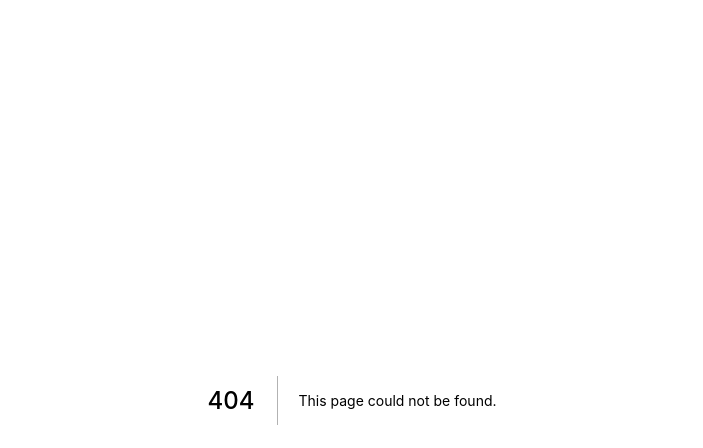
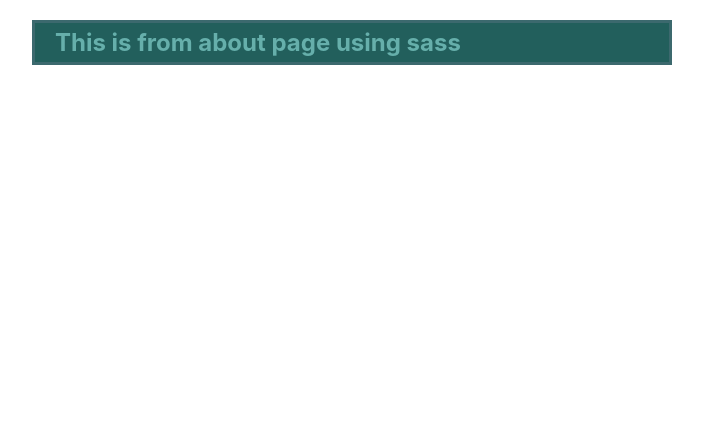
Before and after one commit to MdSamsuzzohaShayon/next.js-basic-to-advanced, a Next.js app: page /about in a window 1280 px wide. Before the commit this address had no page. Shown: the top 448 px of the page, without its empty margins (288-991 px from the left). Built offline with nearby package versions, Linux system fonts and the light colour scheme.

Commit message:
sass module

```diff
--- a/package.json
+++ b/package.json
@@ -11,5 +11,8 @@
     "next": "10.0.5",
     "react": "17.0.1",
     "react-dom": "17.0.1"
+  },
+  "devDependencies": {
+    "sass": "^1.32.4"
   }
 }
--- /dev/null
+++ b/pages/about.tsx
@@ -0,0 +1,14 @@
+import styles from '../styles/sassstyle.module.scss';
+
+
+
+
+function About(){
+    return (
+        <div>
+            <h2 className={styles.h1}>This is from about page using sass</h2>
+        </div>
+    );
+}
+
+export default About;
--- /dev/null
+++ b/styles/sassstyle.module.scss
@@ -0,0 +1,8 @@
+.h1{
+    width: 50%;
+    color: rgb(102, 175, 171);
+    border: 3px solid rgb(60, 105, 110);
+    padding: 5px 20px;
+    background-color: rgb(34, 95, 92);
+    margin-left: 25%;
+}
```
Also changed, not shown: 1 other file (tests, documents, lock files or other folders).
